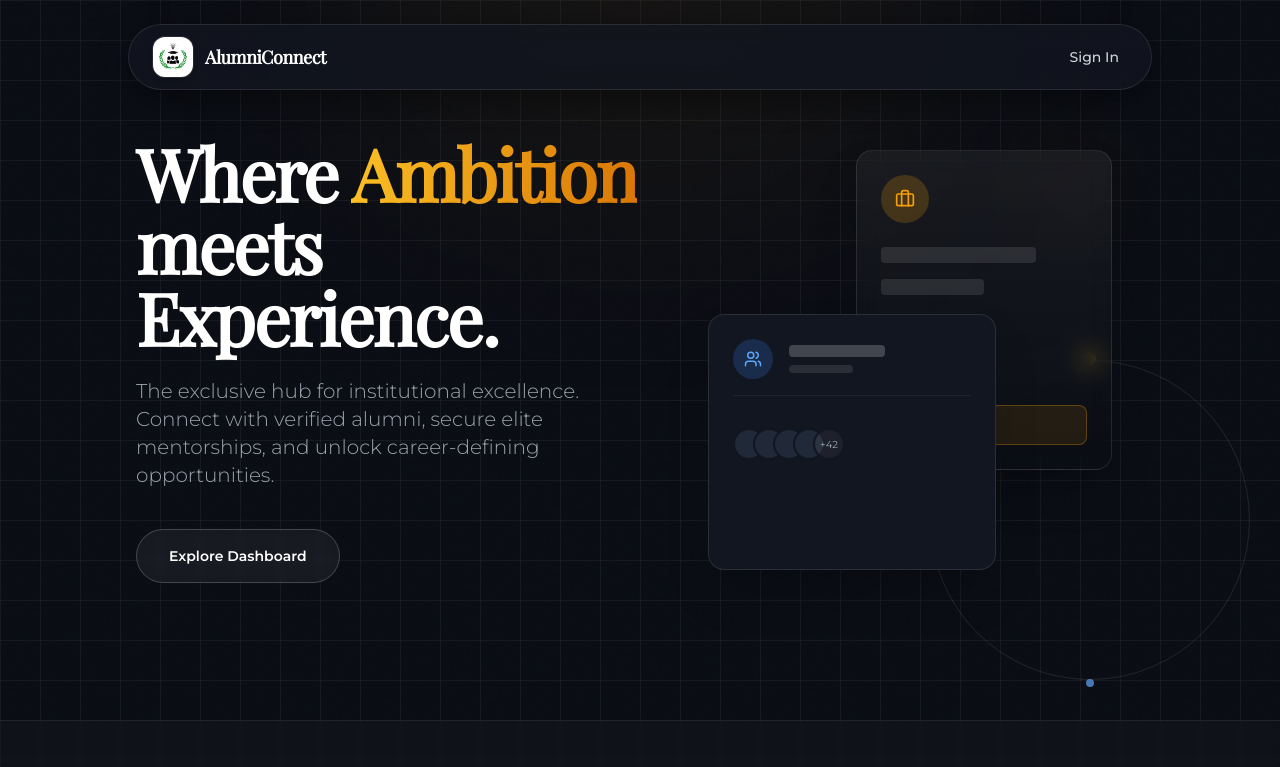
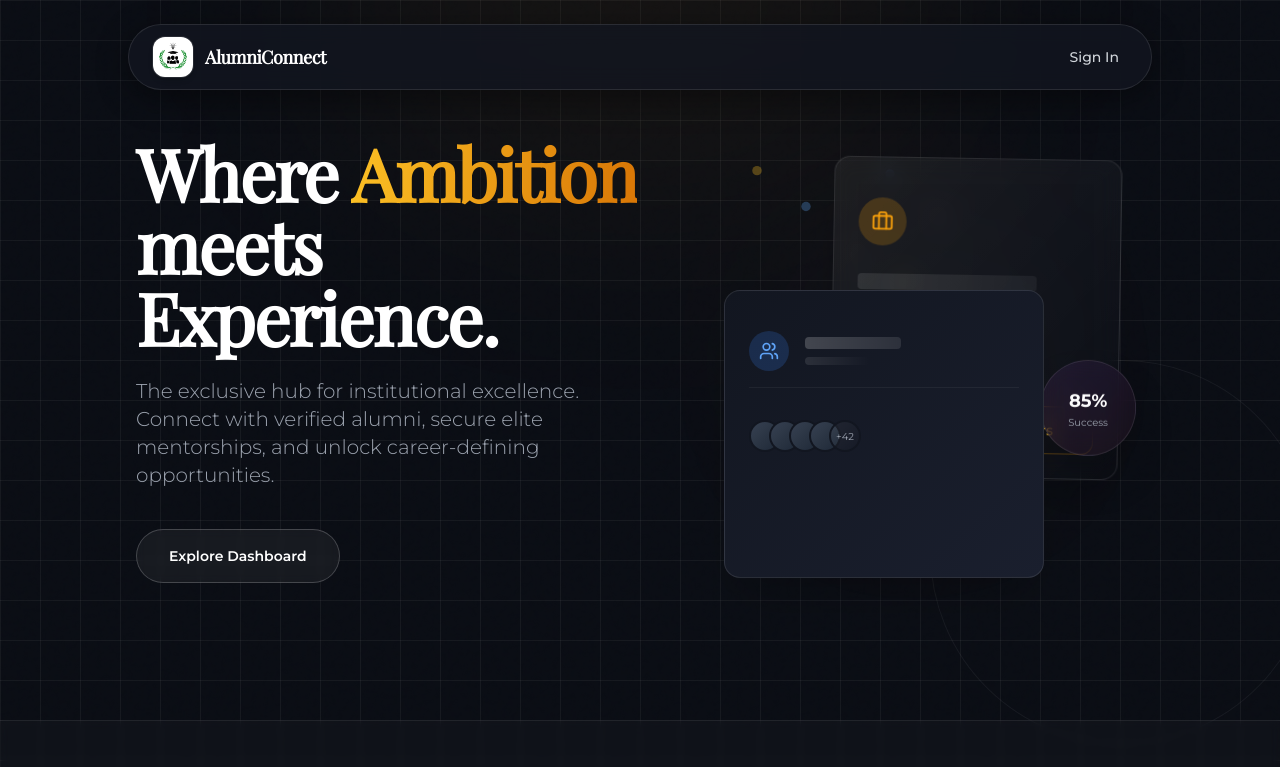
Before and after one commit to khanqais/AlumniConnect, a React (Vite) app in the folder Frontend/: page / in a window 1280 px wide. Shown: the top 767 px of the page. Built offline with nearby package versions, Linux system fonts and the light colour scheme; no server answers.

Commit message:
animation

```diff
--- a/Frontend/src/pages/Home.tsx
+++ b/Frontend/src/pages/Home.tsx
@@ -81,6 +81,44 @@ const Home = () => {
 
            .hero-pulse {
              animation: glowPulse 3.8s ease-in-out infinite;
+           }
+
+           @keyframes float-3d {
+             0%, 100% { transform: translate3d(0, 0, 0) rotate3d(1, 1, 1, 0deg); }
+             25% { transform: translate3d(5px, -10px, 5px) rotate3d(1, 0.5, 0.5, 5deg); }
+             50% { transform: translate3d(-8px, 5px, -3px) rotate3d(0.5, 1, 0.5, -3deg); }
+             75% { transform: translate3d(3px, 8px, 8px) rotate3d(0.5, 0.5, 1, 2deg); }
+           }
+
+           @keyframes particle-float {
+             0%, 100% { transform: translateY(0) rotate(0deg); opacity: 0.7; }
+             50% { transform: translateY(-20px) rotate(180deg); opacity: 1; }
+           }
+
+           @keyframes shimmer {
+             0% { transform: translateX(-100%) skewX(-15deg); }
+             100% { transform: translateX(200%) skewX(-15deg); }
+           }
+
+           .particle-float {
+             animation: particle-float 4s ease-in-out infinite;
+           }
+
+           .shimmer-overlay {
+             position: relative;
+             overflow: hidden;
+           }
+
+           .shimmer-overlay::after {
+             content: '';
+             position: absolute;
+             top: 0;
+             left: 0;
+             width: 50%;
+             height: 100%;
+             background: linear-gradient(90deg, transparent, rgba(255,255,255,0.2), transparent);
+             animation: shimmer 2s infinite;
+             transform: skewX(-15deg);
            }
          `}
       </style>
@@ -178,47 +216,155 @@ const Home = () => {
               </motion.div>
             </motion.div>
 
-            {/* Hero Visual - Asymmetric Abstract UI */}
+             {/* Hero Visual - Modern Animated System */}
              <motion.div
                initial={{ opacity: 0, x: 40 }}
                animate={{ opacity: 1, x: 0 }}
                transition={{ duration: 0.8, delay: 0.2, ease: "easeOut" }}
                className="relative hidden lg:block h-[500px]"
              >
+               {/* Animated Background Particles */}
                <div className="absolute inset-0 pointer-events-none">
-                <div className="hero-pulse absolute top-6 right-8 h-24 w-24 rounded-full bg-amber-500/10 blur-2xl"></div>
-                <div className="hero-pulse absolute bottom-10 left-10 h-20 w-20 rounded-full bg-blue-500/10 blur-2xl"></div>
+                 {/* Floating Particles */}
+                 {Array.from({ length: 12 }).map((_, i) => (
+                   <motion.div
+                     key={i}
+                     className={`absolute w-2 h-2 rounded-full ${
+                       i % 3 === 0 ? 'bg-amber-400/40' :
+                       i % 3 === 1 ? 'bg-blue-400/40' :
+                       'bg-white/30'
+                     }`}
+                     style={{
+                       top: `${15 + (i * 7) % 70}%`,
+                       left: `${10 + (i * 11) % 80}%`,
+                     }}
+                     animate={{
+                       y: [0, -20, 0],
+                       scale: [1, 1.2, 1],
+                       opacity: [0.3, 0.8, 0.3]
+                     }}
+                     transition={{
+                       duration: 4 + Math.random() * 2,
+                       repeat: Infinity,
+                       delay: i * 0.3
+                     }}
+                   />
+                 ))}
 
-                <div className="hero-orbit absolute left-1/2 top-1/2 h-80 w-80 -translate-x-1/2 -translate-y-1/2 rounded-full border border-white/10">
-                  <div className="absolute -top-2 left-1/2 h-3 w-3 -translate-x-1/2 rounded-full bg-amber-400/70"></div>
-                  <div className="absolute left-1/2 top-full h-2 w-2 -translate-x-1/2 rounded-full bg-blue-400/70"></div>
-                </div>
+                 {/* Animated Orbits */}
+                 <motion.div
+                   className="absolute left-1/2 top-1/2 w-96 h-96 -translate-x-1/2 -translate-y-1/2 rounded-full border border-white/5"
+                   animate={{ rotate: 360 }}
+                   transition={{ duration: 25, repeat: Infinity, ease: "linear" }}
+                 >
+                   <motion.div
+                     className="absolute top-0 left-1/2 w-3 h-3 -translate-x-1/2 rounded-full bg-amber-400/80"
+                     animate={{ scale: [1, 1.5, 1] }}
+                     transition={{ duration: 2, repeat: Infinity }}
+                   />
+                   <motion.div
+                     className="absolute bottom-0 left-1/2 w-2 h-2 -translate-x-1/2 rounded-full bg-blue-400/80"
+                     animate={{ scale: [1, 1.8, 1] }}
+                     transition={{ duration: 3, repeat: Infinity, delay: 1 }}
+                   />
+                 </motion.div>
+
+                 {/* Ambient Glow Effects */}
+                 <motion.div
+                   className="absolute top-1/4 right-1/4 w-64 h-64 rounded-full bg-amber-500/10 blur-[100px]"
+                   animate={{ scale: [1, 1.2, 1], opacity: [0.3, 0.6, 0.3] }}
+                   transition={{ duration: 8, repeat: Infinity }}
+                 />
+                 <motion.div
+                   className="absolute bottom-1/3 left-1/3 w-48 h-48 rounded-full bg-blue-500/10 blur-[80px]"
+                   animate={{ scale: [1, 1.3, 1], opacity: [0.2, 0.5, 0.2] }}
+                   transition={{ duration: 6, repeat: Infinity, delay: 2 }}
+                 />
                </div>
 
-              <motion.div style={{ y: y1 }} className="hero-float absolute top-10 right-10 w-64 h-80 rounded-2xl border border-white/10 bg-gradient-to-b from-white/5 to-transparent backdrop-blur-md p-6 shadow-2xl flex flex-col gap-4">
-                <div className="w-12 h-12 rounded-full bg-amber-500/20 flex items-center justify-center mb-2">
-                  <Briefcase className="text-amber-500" size={20} />
+               {/* Interactive Floating Cards */}
+               <motion.div
+                 style={{ y: y1 }}
+                 className="absolute top-12 right-8 w-72 h-80 rounded-2xl border border-white/10 bg-gradient-to-br from-white/5 to-transparent backdrop-blur-md p-6 shadow-2xl flex flex-col gap-4 group hover:border-amber-500/30 transition-all duration-300"
+                 whileHover={{ scale: 1.05, y: -5 }}
+                 animate={{
+                   rotateZ: [0, -1, 0, 1, 0],
+                   rotateX: [0, -0.5, 0, 0.5, 0],
+                   rotateY: [0, 0.5, 0, -0.5, 0]
+                 }}
+                 transition={{
+                   duration: 8,
+                   repeat: Infinity,
+                   ease: "easeInOut"
+                 }}
+               >
+                 <div className="shimmer-overlay absolute inset-0 rounded-2xl opacity-0 group-hover:opacity-100 transition-opacity duration-300"></div>
+                 <div className="w-12 h-12 rounded-full bg-amber-500/20 flex items-center justify-center mb-3 group-hover:bg-amber-500/30 transition-colors">
+                   <Briefcase className="text-amber-500 group-hover:scale-110 transition-transform" size={22} />
                  </div>
-                <div className="h-4 w-3/4 rounded bg-white/10"></div>
-                <div className="h-4 w-1/2 rounded bg-white/10"></div>
-                <div className="mt-auto h-10 w-full rounded-lg border border-amber-500/30 bg-amber-500/10"></div>
+                 <div className="h-4 w-3/4 rounded bg-gradient-to-r from-white/10 to-white/5"></div>
+                 <div className="h-4 w-1/2 rounded bg-gradient-to-r from-white/5 to-transparent"></div>
+                 <div className="mt-auto h-12 w-full rounded-xl border border-amber-500/30 bg-gradient-to-r from-amber-500/5 to-transparent flex items-center justify-center text-sm font-medium text-amber-400 group-hover:from-amber-500/10 transition-all">
+                   Connect with Mentors
+                 </div>
                </motion.div>
 
-              <motion.div style={{ y: y2 }} className="hero-float-reverse absolute bottom-10 left-0 w-72 h-64 rounded-2xl border border-white/10 bg-[#121620] p-6 shadow-2xl z-10 flex flex-col gap-4">
+               {/* Floating Profile Card */}
+               <motion.div
+                 style={{ y: y2 }}
+                 className="absolute bottom-8 left-4 w-80 h-72 rounded-2xl border border-white/10 bg-gradient-to-br from-[#121620] to-[#1A1F2E] p-6 shadow-2xl z-10 flex flex-col gap-4 group hover:border-blue-500/30 transition-all duration-300"
+                 whileHover={{ scale: 1.03, y: -3 }}
+                 animate={{
+                   rotateZ: [0, 1, 0, -1, 0],
+                   rotateX: [0, 0.5, 0, -0.5, 0]
+                 }}
+                 transition={{
+                   duration: 10,
+                   repeat: Infinity,
+                   ease: "easeInOut",
+                   delay: 1
+                 }}
+               >
+                 <div className="shimmer-overlay absolute inset-0 rounded-2xl opacity-0 group-hover:opacity-100 transition-opacity duration-300"></div>
                  <div className="flex items-center gap-4 border-b border-white/5 pb-4">
-                   <div className="w-10 h-10 rounded-full bg-blue-500/20 flex items-center justify-center">
-                     <Users className="text-blue-400" size={18} />
+                   <div className="w-10 h-10 rounded-full bg-blue-500/20 flex items-center justify-center group-hover:bg-blue-500/30 transition-colors">
+                     <Users className="text-blue-400 group-hover:scale-110 transition-transform" size={20} />
                    </div>
                    <div>
-                     <div className="h-3 w-24 rounded bg-white/20 mb-2"></div>
-                     <div className="h-2 w-16 rounded bg-white/10"></div>
+                     <div className="h-3 w-24 rounded bg-gradient-to-r from-white/20 to-white/10 mb-2"></div>
+                     <div className="h-2 w-16 rounded bg-gradient-to-r from-white/10 to-transparent"></div>
                    </div>
                  </div>
                  <div className="flex -space-x-3 mt-4">
                    {[1,2,3,4].map(i => (
-                      <div key={i} className={`w-8 h-8 rounded-full border-2 border-[#121620] bg-gray-800 z-[${10-i}]`}></div>
+                     <motion.div
+                       key={i}
+                       className={`w-8 h-8 rounded-full border-2 border-[#121620] bg-gradient-to-br from-gray-700 to-gray-800 z-[${10-i}]`}
+                       whileHover={{ scale: 1.2, y: -2 }}
+                       transition={{ type: "spring", stiffness: 300 }}
+                     />
                    ))}
-                    <div className="w-8 h-8 rounded-full border-2 border-[#121620] bg-white/5 flex items-center justify-center text-[10px] text-gray-400 z-0">+42</div>
+                   <div className="w-8 h-8 rounded-full border-2 border-[#121620] bg-gradient-to-br from-white/5 to-transparent flex items-center justify-center text-[10px] text-gray-400 z-0">+42</div>
+                 </div>
+               </motion.div>
+
+               {/* Floating Stats Bubble */}
+               <motion.div
+                 className="absolute top-1/2 right-4 w-24 h-24 rounded-full border border-white/10 bg-gradient-to-br from-purple-500/10 to-pink-500/5 backdrop-blur-md flex items-center justify-center shadow-2xl"
+                 animate={{
+                   y: [0, -15, 0],
+                   scale: [1, 1.1, 1]
+                 }}
+                 transition={{
+                   duration: 6,
+                   repeat: Infinity,
+                   ease: "easeInOut"
+                 }}
+                 whileHover={{ scale: 1.2, rotate: 180 }}
+               >
+                 <div className="text-center">
+                   <div className="text-lg font-bold text-white">85%</div>
+                   <div className="text-[10px] text-gray-400">Success</div>
                  </div>
                </motion.div>
              </motion.div>
```
Lines whose indentation alone changed are shown as unchanged.
